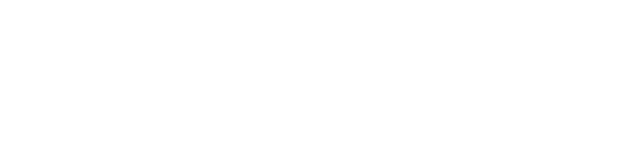
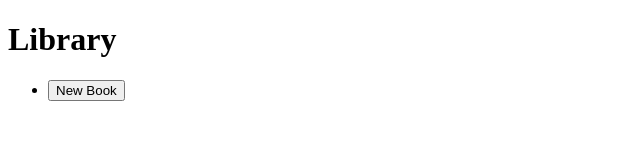
Before and after one commit to iiTzJacob/Library, a plain HTML site: page index.html in a window 1280 px wide. Shown: the whole page, without its empty margins (0-640 px from the left). Drawn offline with Linux system fonts and the light colour scheme.

Commit message:
Added New Book button

```diff
--- a/index.html
+++ b/index.html
@@ -8,7 +8,12 @@
     <title>Library</title>
 </head>
 <body>
-
+    <header>
+        <h1>Library</h1>
+        <ul>
+            <li><button>New Book</button></li>
+        </ul>
+    </header>
 
     <script src="main.js"></script>
 </body>
```
